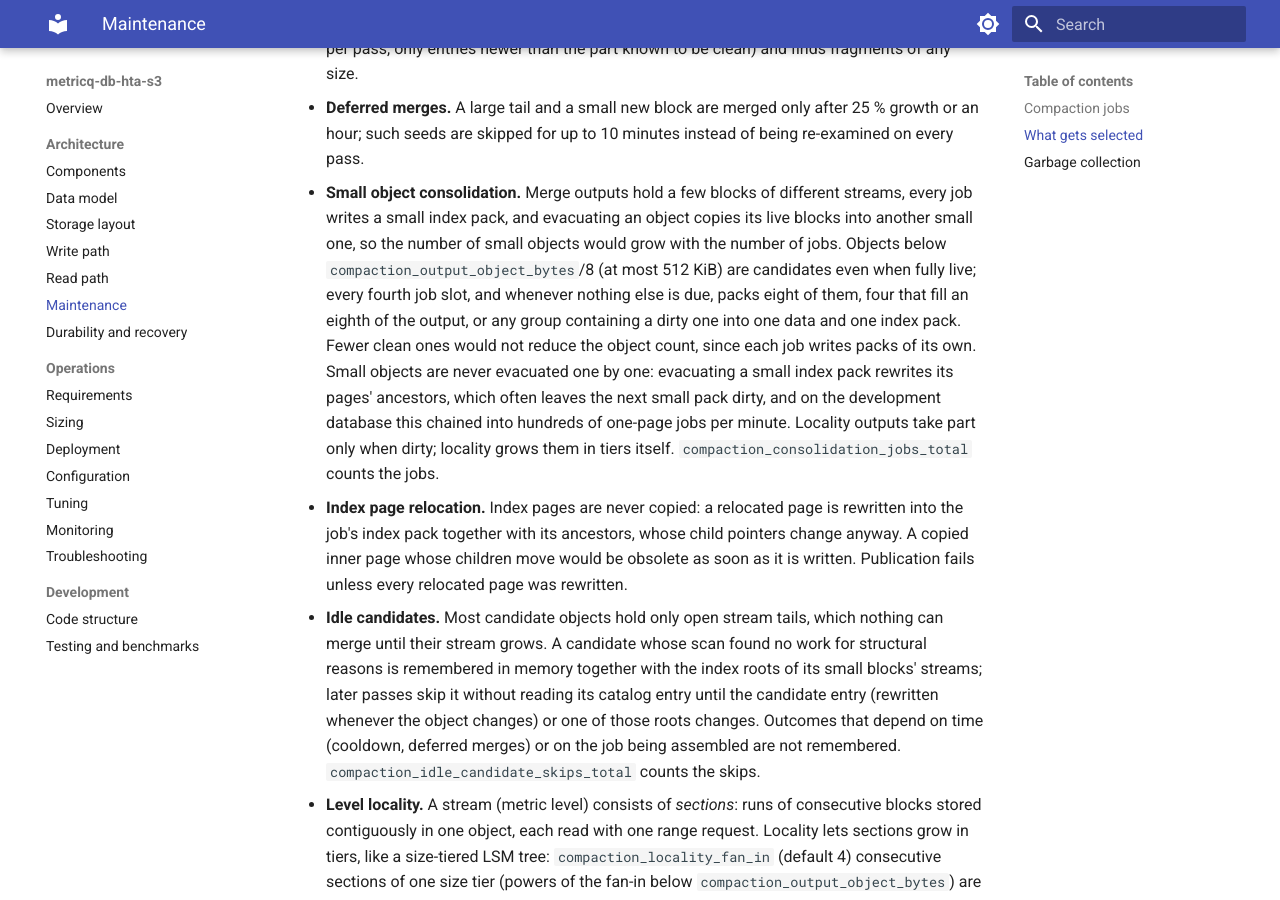
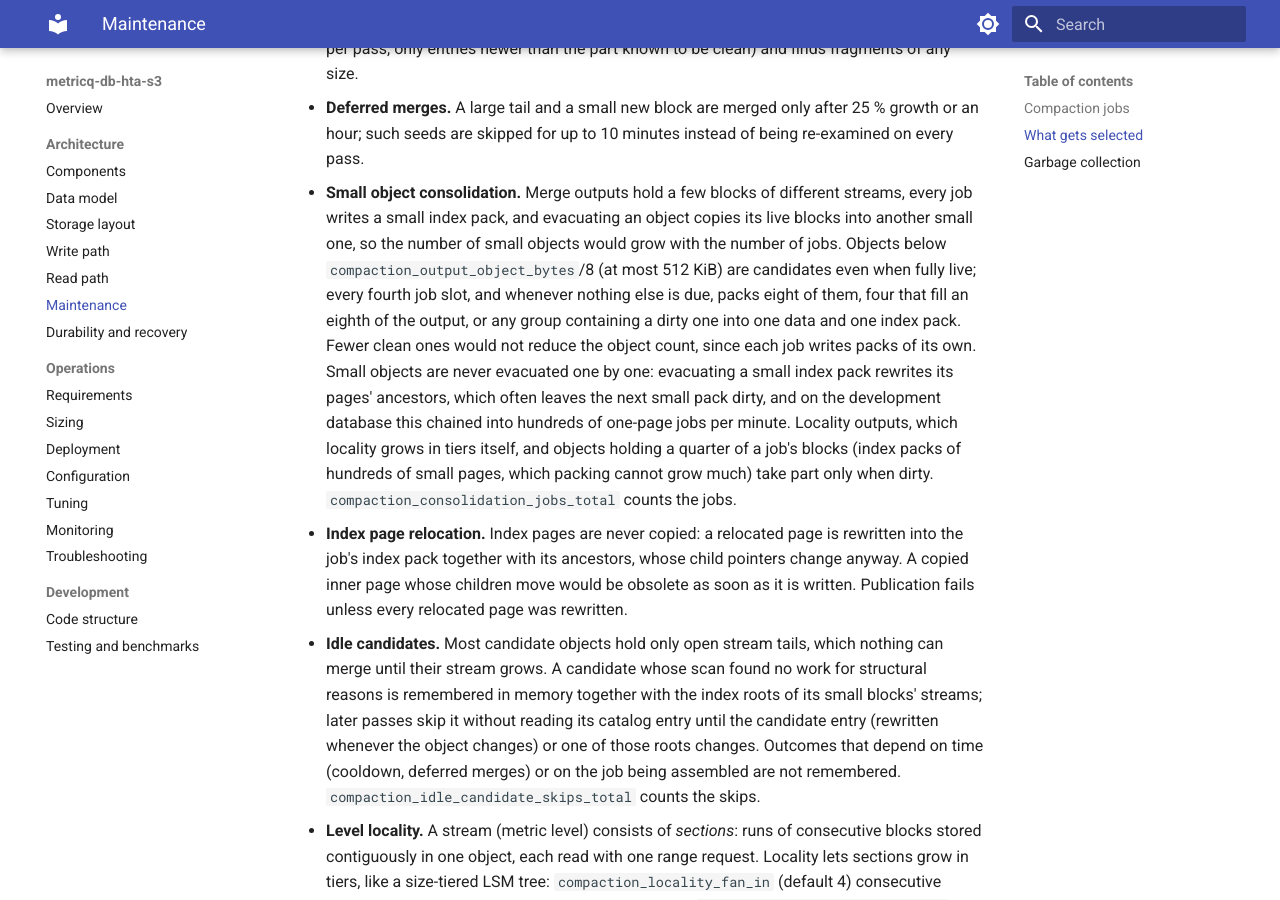
Before and after one commit to metricq/metricq-db-hta-s3, an MkDocs documentation site: the page built from docs/architecture/maintenance.md, in a window 1280 px wide and 900 px high, scrolled down 1164 px. Built offline with MkDocs 1.6.1 and Material for MkDocs 9.7.7, drawn with Linux system fonts in a browser that asks for light colours.

Commit message:
Leave block-heavy small objects out of clean consolidation
A job takes at most compaction_job_max_blocks blocks, so packing index
pages yields packs of about 500 pages and 500 KB, still below the small
object limit. On the development database such packs were consolidated
again every one or two minutes. Objects holding a quarter of a job's
blocks cannot grow much by packing; like locality outputs they now take
part only when dirty.

Assisted-by: Claude <noreply@anthropic.com>

```diff
--- a/docs/architecture/maintenance.md
+++ b/docs/architecture/maintenance.md
@@ -59,8 +59,9 @@ In order of preference:
   Small objects are never evacuated one by one: evacuating a small index pack
   rewrites its pages' ancestors, which often leaves the next small pack dirty,
   and on the development database this chained into hundreds of one-page jobs
-  per minute. Locality outputs take part only when dirty; locality grows them
-  in tiers itself. `compaction_consolidation_jobs_total` counts the jobs.
+  per minute. Locality outputs, which locality grows in tiers itself, and
+  objects holding a quarter of a job's blocks (index packs of hundreds of
+  small pages, which packing cannot grow much) take part only when dirty. `compaction_consolidation_jobs_total` counts the jobs.
 - **Index page relocation.** Index pages are never copied: a relocated page
   is rewritten into the job's index pack together with its ancestors, whose
   child pointers change anyway. A copied inner page whose children move
```
Also changed, not shown: 1 other file.
